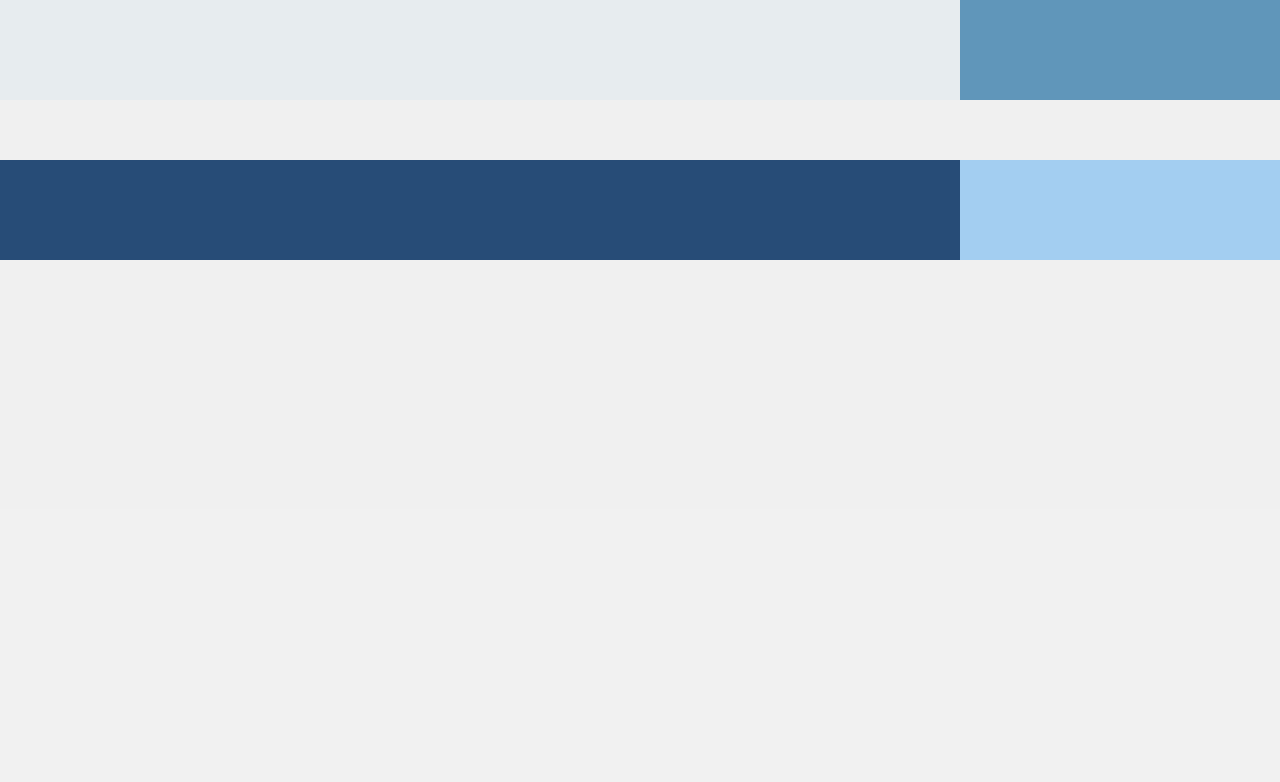
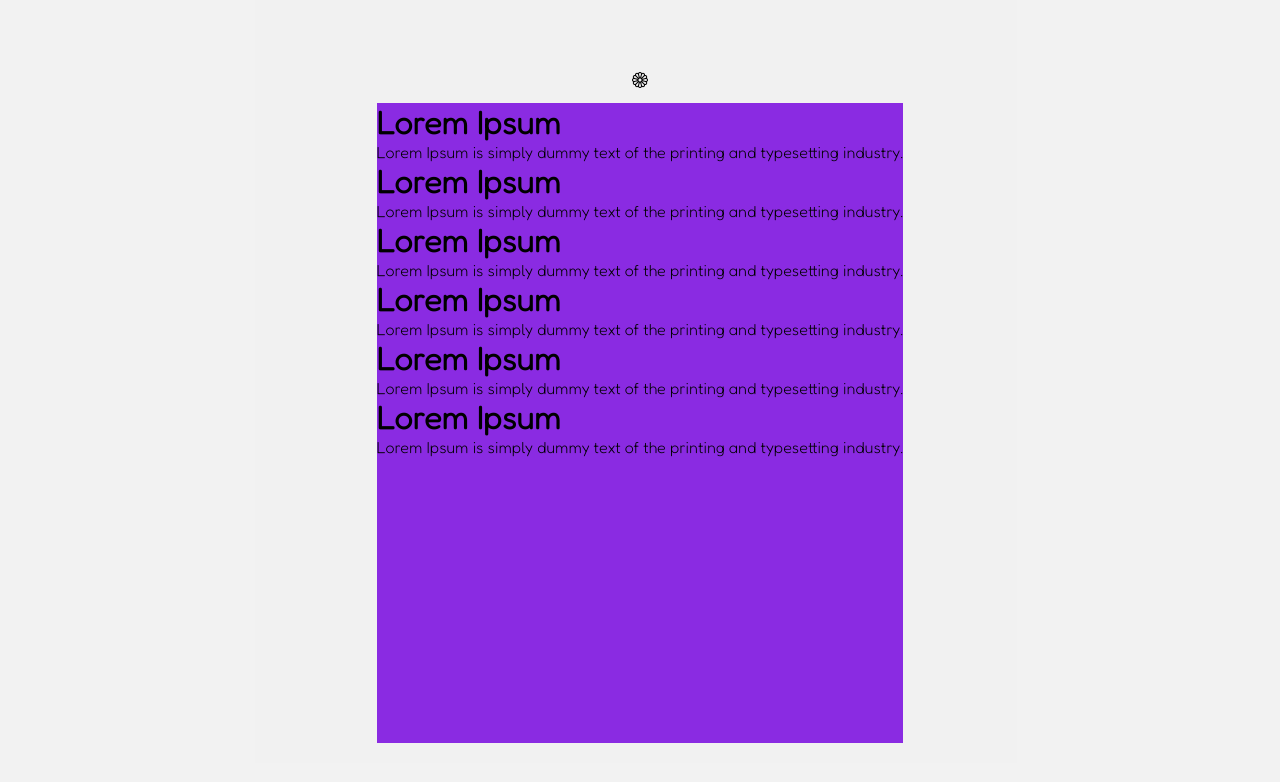
Before and after one commit to mmrosatab/Responsive-Text-on-the-Web, a plain HTML site: page app/page1.html in a window 1280 px wide. Drawn offline with nearby package versions, Linux system fonts and the light colour scheme.

Commit message:
Refactor: Refactoring code

```diff
--- a/app/css/page1.css
+++ b/app/css/page1.css
@@ -1,38 +1,19 @@
-* {
-  margin: 0;
-  padding: 0;
-  outline: 0;
-  box-sizing: border-box;
-  list-style: none;
+#container-pg1 {
+  display: flex;
+  flex-direction: column;
+  justify-content: center;
+  align-items: center;
+  height: 100vh;
+  background-color: #f1f1f1f1;
 }
 
-html,
-body {
-  background-color: #f1f1f1f1;
-  font-size: 16px;
+main {
+  height: 80%;
+  background-color: blueviolet;
 }
 
-.container {
-  display: grid;
-  grid-template-columns: 3fr 1fr;
-  grid-template-rows: 20vh 70vh 10vh;
+.grid {
 }
 
-header {
-  height: 100px;
-  background-color: #e7ecef;
+.grid-item {
 }
-main {
-  height: 100px;
-  background-color: #6096ba;
-}
-
-aside {
-  height: 100px;
-  background-color: #274c77;
-}
-
-footer {
-  height: 100px;
-  background-color: #a3cef1;
-}
--- a/app/css/page2.css
+++ b/app/css/page2.css
@@ -1,29 +1,12 @@
-* {
-  margin: 0;
-  padding: 0;
-  outline: 0;
-  box-sizing: border-box;
-}
-
-a,
-a:focus,
-a:active {
-  text-decoration: none;
-  color: inherit;
-}
-
-html,
-body {
+#container-pg2 {
   background-color: #f1f1f1f1;
-  font-family: "Fredoka", sans-serif;
-  font-size: 16px;
   display: flex;
   flex-direction: column;
   justify-content: center;
   align-items: center;
 }
 
-body > a {
+#container-pg2 > a {
   margin-top: 1%;
 }
 
--- /dev/null
+++ b/app/global.css
@@ -0,0 +1,19 @@
+* {
+  margin: 0;
+  padding: 0;
+  box-sizing: border-box;
+  outline: 0;
+}
+
+a,
+a:focus,
+a:active {
+  text-decoration: none;
+  color: inherit;
+  padding: 1%;
+}
+
+html {
+  font-size: 16px;
+  font-family: "Fredoka", sans-serif;
+}
--- a/app/styles.css
+++ b/app/index.css
@@ -1,25 +1,5 @@
-* {
-  margin: 0;
-  padding: 0;
-  box-sizing: border-box;
-  outline: 0;
-}
-
-a,
-a:focus,
-a:active {
-  text-decoration: none;
-  color: inherit;
-  padding-left: 1%;
-}
-
-html {
-  font-size: 16px;
-}
-
 #root {
   height: 100vh;
-  font-family: "Fredoka", sans-serif;
   background-color: #f1f1f1f1;
 }
 
--- a/app/page1.html
+++ b/app/page1.html
@@ -4,15 +4,67 @@
     <meta charset="UTF-8" />
     <meta http-equiv="X-UA-Compatible" content="IE=edge" />
     <meta name="viewport" content="width=device-width, initial-scale=1.0" />
+    <link rel="preconnect" href="https://fonts.googleapis.com" />
+    <link rel="preconnect" href="https://fonts.gstatic.com" crossorigin />
+    <link
+      href="https://fonts.googleapis.com/css2?family=Fredoka:wght@300&display=swap"
+      rel="stylesheet"
+    />
+    <link
+      rel="stylesheet"
+      href="https://cdn.jsdelivr.net/npm/bootstrap-icons@1.3.0/font/bootstrap-icons.css"
+    />
+    <link rel="stylesheet" href="global.css" />
     <link rel="stylesheet" href="./css/page1.css" />
     <title>Page1</title>
   </head>
   <body>
-    <div class="container">
-      <header></header>
-      <main></main>
-      <aside></aside>
-      <footer></footer>
+    <div id="container-pg1">
+      <a href="/app/index.html"><i class="bi bi-flower1"></i></a>
+      <main class="grid">
+        <div class="grid-item">
+          <h1>Lorem Ipsum</h1>
+          <p>
+            Lorem Ipsum is simply dummy text of the printing and typesetting
+            industry.
+          </p>
+        </div>
+        <div class="grid-item">
+          <h1>Lorem Ipsum</h1>
+          <p>
+            Lorem Ipsum is simply dummy text of the printing and typesetting
+            industry.
+          </p>
+        </div>
+        <div class="grid-item">
+          <h1>Lorem Ipsum</h1>
+          <p>
+            Lorem Ipsum is simply dummy text of the printing and typesetting
+            industry.
+          </p>
+        </div>
+        <div class="grid-item">
+          <h1>Lorem Ipsum</h1>
+          <p>
+            Lorem Ipsum is simply dummy text of the printing and typesetting
+            industry.
+          </p>
+        </div>
+        <div class="grid-item">
+          <h1>Lorem Ipsum</h1>
+          <p>
+            Lorem Ipsum is simply dummy text of the printing and typesetting
+            industry.
+          </p>
+        </div>
+        <div class="grid-item">
+          <h1>Lorem Ipsum</h1>
+          <p>
+            Lorem Ipsum is simply dummy text of the printing and typesetting
+            industry.
+          </p>
+        </div>
+      </main>
     </div>
   </body>
 </html>
```
Also changed, not shown: app/index.html (+4 -3 lines), app/page2.html (+3 -0 lines).
